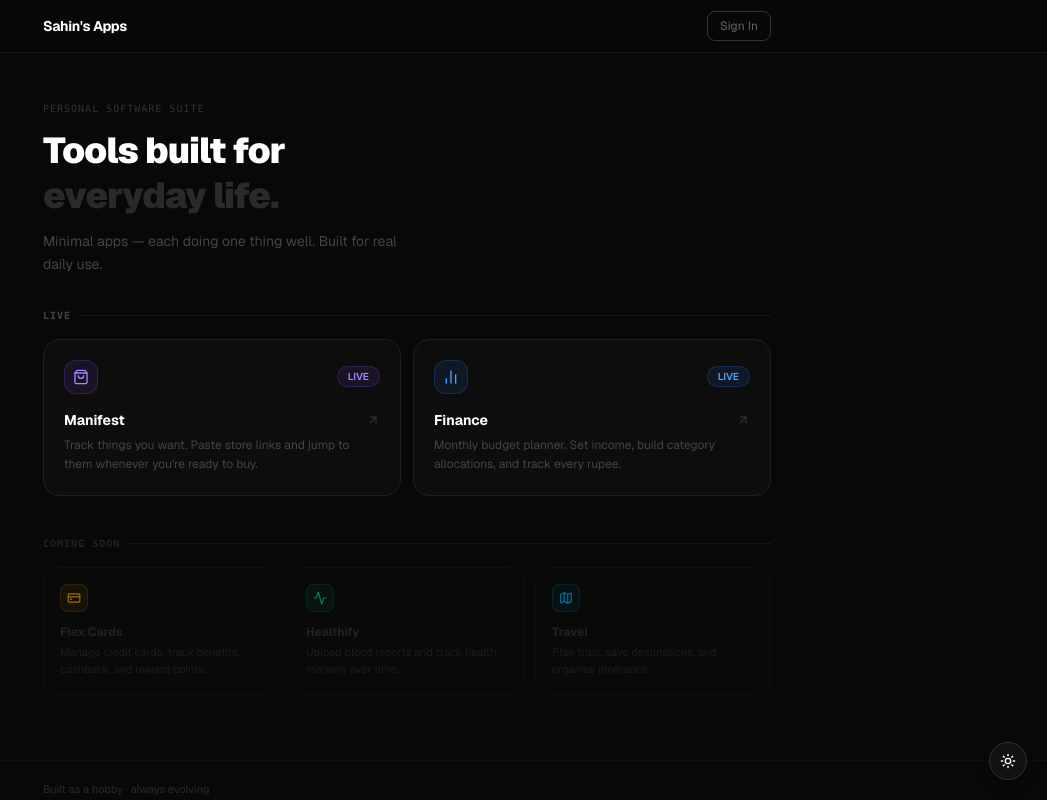
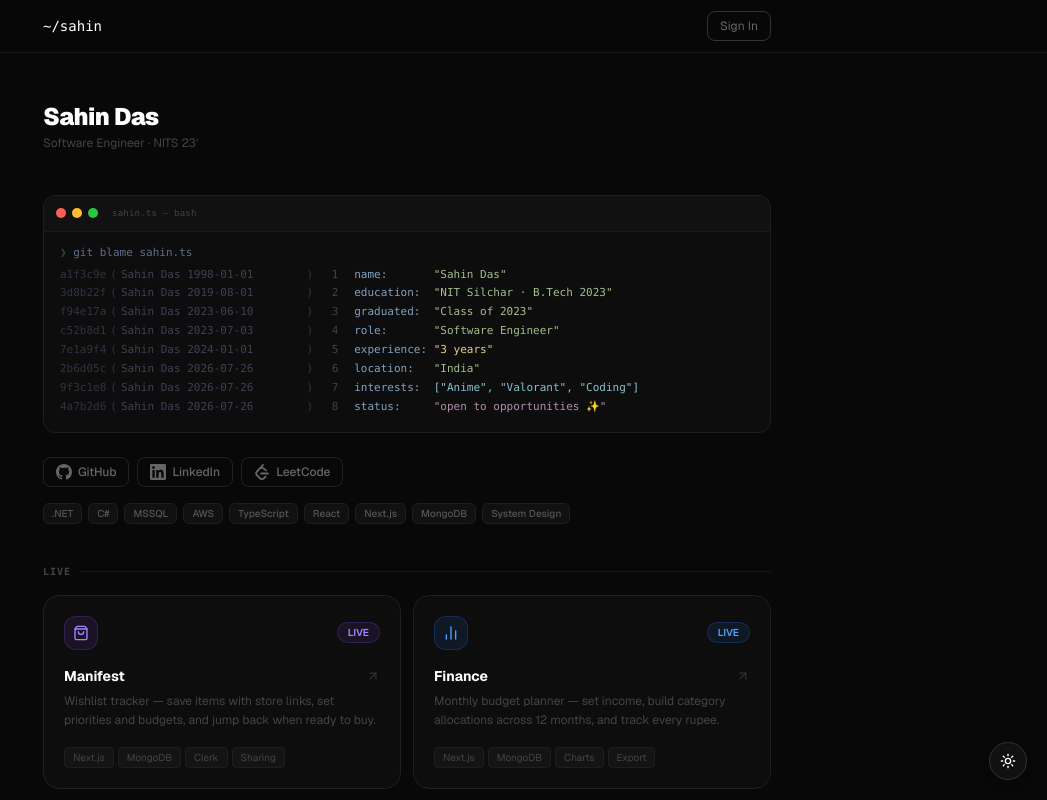
Before and after one commit to xahinds2/my-apps, a Next.js app: page / in a window 1280 px wide. Shown: the top 800 px of the page, without its empty margins (233-1280 px from the left). Built offline with nearby package versions, Linux system fonts and the light colour scheme; no server answers.

Commit message:
feat: update README and enhance app descriptions; refine layout and icon styles; add social links to footer

```diff
--- a/src/app/layout.tsx
+++ b/src/app/layout.tsx
@@ -10,7 +10,7 @@ import './globals.css';
 const geist = Geist({ subsets: ['latin'], variable: '--font-geist' });
 
 export const metadata: Metadata = {
-  title: 'Sahin\'s Apps',
+  title: 'Sahin Das',
   description: 'A personal suite of minimal tools — Manifest, cards, health, finance, and travel.',
 };
 
--- a/src/app/page.tsx
+++ b/src/app/page.tsx
@@ -1,13 +1,57 @@
 import Link from 'next/link';
 import { ShoppingBag, CreditCard, Activity, BarChart2, Map, ArrowUpRight } from 'lucide-react';
 import AuthButton from '@/components/AuthButton';
+
+const SOCIAL = [
+  {
+    label: 'GitHub',
+    href: 'https://github.com/xahinds2',
+    icon: (
+      <svg viewBox="0 0 24 24" className="h-4 w-4" fill="currentColor" aria-hidden="true">
+        <path d="M12 0C5.374 0 0 5.373 0 12c0 5.302 3.438 9.8 8.207 11.387.6.111.793-.261.793-.577v-2.234c-3.338.726-4.033-1.416-4.033-1.416-.546-1.387-1.333-1.756-1.333-1.756-1.089-.745.083-.729.083-.729 1.205.084 1.839 1.237 1.839 1.237 1.07 1.834 2.807 1.304 3.492.997.107-.775.418-1.305.762-1.604-2.665-.305-5.467-1.334-5.467-5.931 0-1.311.469-2.381 1.236-3.221-.124-.303-.535-1.524.117-3.176 0 0 1.008-.322 3.301 1.23A11.509 11.509 0 0 1 12 5.803c1.02.005 2.047.138 3.006.404 2.291-1.552 3.297-1.23 3.297-1.23.653 1.653.242 2.874.118 3.176.77.84 1.235 1.911 1.235 3.221 0 4.609-2.807 5.624-5.479 5.921.43.372.823 1.102.823 2.222v3.293c0 .319.192.694.801.576C20.566 21.797 24 17.3 24 12c0-6.627-5.373-12-12-12z" />
+      </svg>
+    ),
+  },
+  {
+    label: 'LinkedIn',
+    href: 'https://www.linkedin.com/in/xahinds2/',
+    icon: (
+      <svg viewBox="0 0 24 24" className="h-4 w-4" fill="currentColor" aria-hidden="true">
+        <path d="M20.447 20.452h-3.554v-5.569c0-1.328-.027-3.037-1.852-3.037-1.853 0-2.136 1.445-2.136 2.939v5.667H9.351V9h3.414v1.561h.046c.477-.9 1.637-1.85 3.37-1.85 3.601 0 4.267 2.37 4.267 5.455v6.286zM5.337 7.433a2.062 2.062 0 0 1-2.063-2.065 2.064 2.064 0 1 1 2.063 2.065zm1.782 13.019H3.555V9h3.564v11.452zM22.225 0H1.771C.792 0 0 .774 0 1.729v20.542C0 23.227.792 24 1.771 24h20.451C23.2 24 24 23.227 24 22.271V1.729C24 .774 23.2 0 22.222 0h.003z" />
+      </svg>
+    ),
+  },
+  {
+    label: 'LeetCode',
+    href: 'https://leetcode.com/xahinds2/',
+    icon: (
+      <svg viewBox="0 0 24 24" className="h-4 w-4" fill="currentColor" aria-hidden="true">
+        <path d="M13.483 0a1.374 1.374 0 0 0-.961.438L7.116 6.226l-3.854 4.126a5.266 5.266 0 0 0-1.209 2.104 5.35 5.35 0 0 0-.125.513 5.527 5.527 0 0 0 .062 2.362 5.83 5.83 0 0 0 .349 1.017 5.938 5.938 0 0 0 1.271 1.818l4.277 4.193.039.038c2.248 2.165 5.852 2.133 8.063-.074l2.396-2.392c.54-.54.54-1.414.003-1.955a1.378 1.378 0 0 0-1.951-.003l-2.396 2.392a3.021 3.021 0 0 1-4.205.038l-.02-.019-4.276-4.193c-.652-.64-.972-1.469-.948-2.263a2.68 2.68 0 0 1 .066-.523 2.545 2.545 0 0 1 .619-1.164L9.13 8.114c1.058-1.134 3.204-1.27 4.43-.278l3.501 2.831c.593.48 1.461.387 1.94-.207a1.384 1.384 0 0 0-.207-1.943l-3.5-2.831c-.8-.647-1.766-1.045-2.774-1.202l2.015-2.158A1.384 1.384 0 0 0 13.483 0zm-2.866 12.815a1.38 1.38 0 0 0-1.38 1.382 1.38 1.38 0 0 0 1.38 1.382H20.79a1.38 1.38 0 0 0 1.38-1.382 1.38 1.38 0 0 0-1.38-1.382z" />
+      </svg>
+    ),
+  },
+];
+
+const SKILLS = ['.NET', 'C#', 'MSSQL', 'AWS', 'TypeScript', 'React', 'Next.js', 'MongoDB', 'System Design'];
+
+const BLAME: { hash: string; date: string; n: string; key: string; value: string; cls: string }[] = [
+  { hash: 'a1f3c9e', date: '1998-01-01', n: '1', key: 'name',       value: '"Sahin Das"',                              cls: 'text-[#a3be8c]' },
+  { hash: '3d8b22f', date: '2019-08-01', n: '2', key: 'education',  value: '"NIT Silchar · B.Tech 2023"',           cls: 'text-[#a3be8c]' },
+  { hash: 'f94e17a', date: '2023-06-10', n: '3', key: 'graduated',  value: '"Class of 2023"',                          cls: 'text-[#a3be8c]' },
+  { hash: 'c52b8d1', date: '2023-07-03', n: '4', key: 'role',       value: '"Software Engineer"',                      cls: 'text-[#a3be8c]' },
+  { hash: '7e1a9f4', date: '2024-01-01', n: '5', key: 'experience', value: '"3 years"',                               cls: 'text-[#ebcb8b]' },
+  { hash: '2b6d05c', date: '2026-07-26', n: '6', key: 'location',   value: '"India"',                              cls: 'text-[#a3be8c]' },
+  { hash: '9f3c1e8', date: '2026-07-26', n: '7', key: 'interests',  value: '["Anime", "Valorant", "Coding"]', cls: 'text-[#88c0d0]' },
+  { hash: '4a7b2d6', date: '2026-07-26', n: '8', key: 'status',     value: '"open to opportunities ✨"',                cls: 'text-[#b48ead]' },
+];
 
 const LIVE_APPS = [
   {
     name: 'Manifest',
     slug: '/manifest',
     icon: ShoppingBag,
-    desc: 'Track things you want. Paste store links and jump to them whenever you\'re ready to buy.',
+    desc: 'Wishlist tracker — save items with store links, set priorities and budgets, and jump back when ready to buy.',
+    tech: ['Next.js', 'MongoDB', 'Clerk', 'Sharing'],
     iconCls: 'bg-violet-500/10 border-violet-500/20 text-violet-400',
     badge: 'bg-violet-500/10 border-violet-500/20 text-violet-400',
     cardHover: 'hover:border-violet-300 dark:hover:border-violet-800',
@@ -16,7 +60,8 @@ const LIVE_APPS = [
     name: 'Finance',
     slug: '/finance',
     icon: BarChart2,
-    desc: 'Monthly budget planner. Set income, build category allocations, and track every rupee.',
+    desc: 'Monthly budget planner — set income, build category allocations across 12 months, and track every rupee.',
+    tech: ['Next.js', 'MongoDB', 'Charts', 'Export'],
     iconCls: 'bg-blue-500/10 border-blue-500/20 text-blue-400',
     badge: 'bg-blue-500/10 border-blue-500/20 text-blue-400',
     cardHover: 'hover:border-blue-300 dark:hover:border-blue-800',
@@ -51,26 +96,74 @@ export default function Landing() {
       {/* Header */}
       <header className="sticky top-0 z-40 w-full border-b border-[#e8e8e8] dark:border-[#161616] bg-[#fafafa]/80 dark:bg-[#080808]/80 backdrop-blur-md">
         <div className="max-w-3xl mx-auto px-5 h-13 flex items-center justify-between">
-          <span className="text-sm font-bold text-[#0a0a0a] dark:text-white tracking-tight">Sahin&apos;s Apps</span>
+          <span className="text-sm font-mono text-[#0a0a0a] dark:text-white">~/sahin</span>
           <AuthButton />
         </div>
       </header>
 
-      {/* Hero */}
-      <div className="max-w-3xl mx-auto w-full px-5 pt-12 pb-8">
-        <p className="text-[10px] font-mono text-[#bbb] dark:text-[#333] uppercase tracking-widest mb-3">Personal software suite</p>
-        <h1 className="text-3xl md:text-4xl font-black tracking-tight leading-tight text-[#0a0a0a] dark:text-white mb-3">
-          Tools built for<br />
-          <span className="text-[#ccc] dark:text-[#2a2a2a]">everyday life.</span>
-        </h1>
-        <p className="text-sm text-[#888] dark:text-[#444] leading-relaxed max-w-sm">
-          Minimal apps — each doing one thing well. Built for real daily use.
-        </p>
+      {/* Hero — identity */}
+      <div className="max-w-3xl mx-auto w-full px-5 pt-12 pb-6">
+        <h1 className="text-2xl font-black tracking-tight text-[#0a0a0a] dark:text-white mb-0.5">Sahin Das</h1>
+        <p className="text-xs text-[#888] dark:text-[#444] mb-5">Software Engineer · NITS 23'</p>
       </div>
 
-      {/* Live Apps */}
-      <main className="flex-grow max-w-3xl mx-auto w-full px-5 pb-16 space-y-10">
+      {/* git blame — full width */}
+      <div className="max-w-3xl mx-auto w-full px-5 pb-6">
+        <div className="rounded-xl overflow-hidden border border-[#1e1e1e] bg-[#0d0d0d] font-mono text-[11px] leading-relaxed">
+          <div className="flex items-center gap-1.5 px-3 py-2.5 border-b border-[#1a1a1a] bg-[#111]">
+            <span className="w-2.5 h-2.5 rounded-full bg-[#ff5f57]" />
+            <span className="w-2.5 h-2.5 rounded-full bg-[#febc2e]" />
+            <span className="w-2.5 h-2.5 rounded-full bg-[#28c840]" />
+            <span className="ml-2 text-[#3b4252] text-[9px] tracking-wide">sahin.ts — bash</span>
+          </div>
+          <div className="px-4 pt-3 pb-1">
+            <span className="text-[#3b4252]">❯ </span>
+            <span className="text-[#616e88]">git blame sahin.ts</span>
+          </div>
+          <div className="px-4 pb-4 space-y-px">
+            {BLAME.map(row => (
+              <div key={row.n} className="flex items-baseline">
+                <span className="text-[#2e3440] w-[7ch] shrink-0">{row.hash}</span>
+                <span className="text-[#2e3440] mx-1">(</span>
+                <span className="text-[#3b4252] w-[28ch] shrink-0">Sahin Das {row.date}</span>
+                <span className="text-[#2e3440] mr-3">)</span>
+                <span className="text-[#3b4252] w-[2ch] shrink-0 text-right mr-4">{row.n}</span>
+                <span className="text-[#81a1c1] w-[12ch] shrink-0">{row.key}:</span>
+                <span className={row.cls}>{row.value}</span>
+              </div>
+            ))}
+          </div>
+        </div>
+      </div>
 
+      {/* Social + stack */}
+      <div className="max-w-3xl mx-auto w-full px-5 pb-10">
+        <div className="flex flex-wrap gap-2 mb-4">
+          {SOCIAL.map(s => (
+            <a
+              key={s.label}
+              href={s.href}
+              target="_blank"
+              rel="noopener noreferrer"
+              className="inline-flex items-center gap-1.5 px-3 py-1.5 rounded-lg border border-[#e0e0e0] dark:border-[#222] text-[#555] dark:text-[#666] hover:text-[#0a0a0a] dark:hover:text-white hover:border-[#bbb] dark:hover:border-[#444] text-xs font-medium transition"
+            >
+              {s.icon}
+              {s.label}
+            </a>
+          ))}
+        </div>
+        <div className="flex flex-wrap gap-1.5">
+          {SKILLS.map(t => (
+            <span key={t} className="px-2 py-0.5 rounded-md bg-[#f0f0f0] dark:bg-[#111] border border-[#e8e8e8] dark:border-[#1e1e1e] text-[10px] text-[#666] dark:text-[#555] font-medium">
+              {t}
+            </span>
+          ))}
+        </div>
+      </div>
+
+      <main className="flex-grow max-w-3xl mx-auto w-full px-5 pb-20 space-y-10">
+
+        {/* Live apps */}
         <section>
           <div className="flex items-center gap-2 mb-4">
             <span className="text-[10px] font-mono font-semibold text-[#888] dark:text-[#444] uppercase tracking-widest">Live</span>
@@ -98,12 +191,18 @@ export default function Landing() {
                     </div>
                     <p className="text-xs text-[#888] dark:text-[#444] leading-relaxed">{app.desc}</p>
                   </div>
+                  <div className="flex flex-wrap gap-1">
+                    {app.tech.map(t => (
+                      <span key={t} className="px-2 py-0.5 rounded text-[10px] bg-[#f5f5f5] dark:bg-[#141414] text-[#888] dark:text-[#444] border border-[#ebebeb] dark:border-[#1e1e1e]">{t}</span>
+                    ))}
+                  </div>
                 </Link>
               );
             })}
           </div>
         </section>
 
+        {/* Coming soon */}
         <section>
           <div className="flex items-center gap-2 mb-4">
             <span className="text-[10px] font-mono font-semibold text-[#ccc] dark:text-[#222] uppercase tracking-widest">Coming soon</span>
@@ -132,13 +231,6 @@ export default function Landing() {
 
       </main>
 
-      {/* Footer */}
-      <footer className="border-t border-[#ebebeb] dark:border-[#111] py-5">
-        <div className="max-w-3xl mx-auto px-5">
-          <p className="text-[11px] text-[#bbb] dark:text-[#2a2a2a]">Built as a hobby · always evolving</p>
-        </div>
-      </footer>
-
     </div>
   );
 }
--- a/src/components/Footer.tsx
+++ b/src/components/Footer.tsx
@@ -6,6 +6,12 @@ const APPS = [
 ];
 
 const COMING = ['Flex Cards', 'Healthify', 'Travel'];
+
+const SOCIAL = [
+	{ label: 'GitHub', href: 'https://github.com/xahinds2' },
+	{ label: 'LinkedIn', href: 'https://www.linkedin.com/in/xahinds2/' },
+	{ label: 'LeetCode', href: 'https://leetcode.com/xahinds2/' },
+];
 
 export default function Footer() {
 	return (
@@ -43,6 +49,15 @@ export default function Footer() {
 								<p key={name} className="text-xs text-[#ccc] dark:text-[#333]">{name}</p>
 							))}
 						</div>
+
+						<div className="space-y-3">
+							<p className="text-[10px] font-semibold uppercase tracking-widest text-[#bbb] dark:text-[#444]">Connect</p>
+							{SOCIAL.map(({ label, href }) => (
+								<a key={label} href={href} target="_blank" rel="noopener noreferrer" className="block text-xs text-[#555] dark:text-[#888] hover:text-[#0a0a0a] dark:hover:text-white transition font-medium">
+									{label}
+								</a>
+							))}
+						</div>
 					</div>
 				</div>
 
```
Also changed, not shown: src/app/icon.tsx (+9 -8 lines), 1 other file (tests, documents, lock files or other folders).
